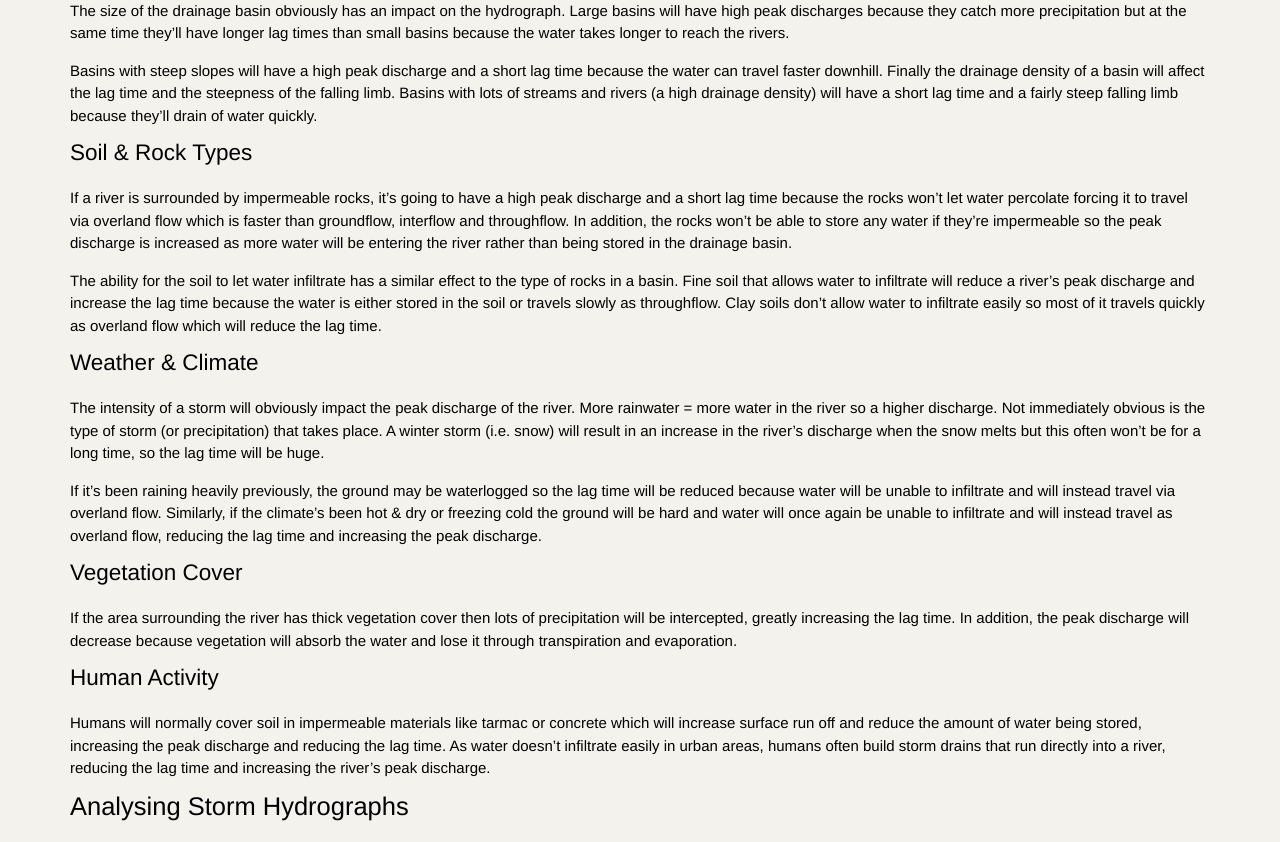
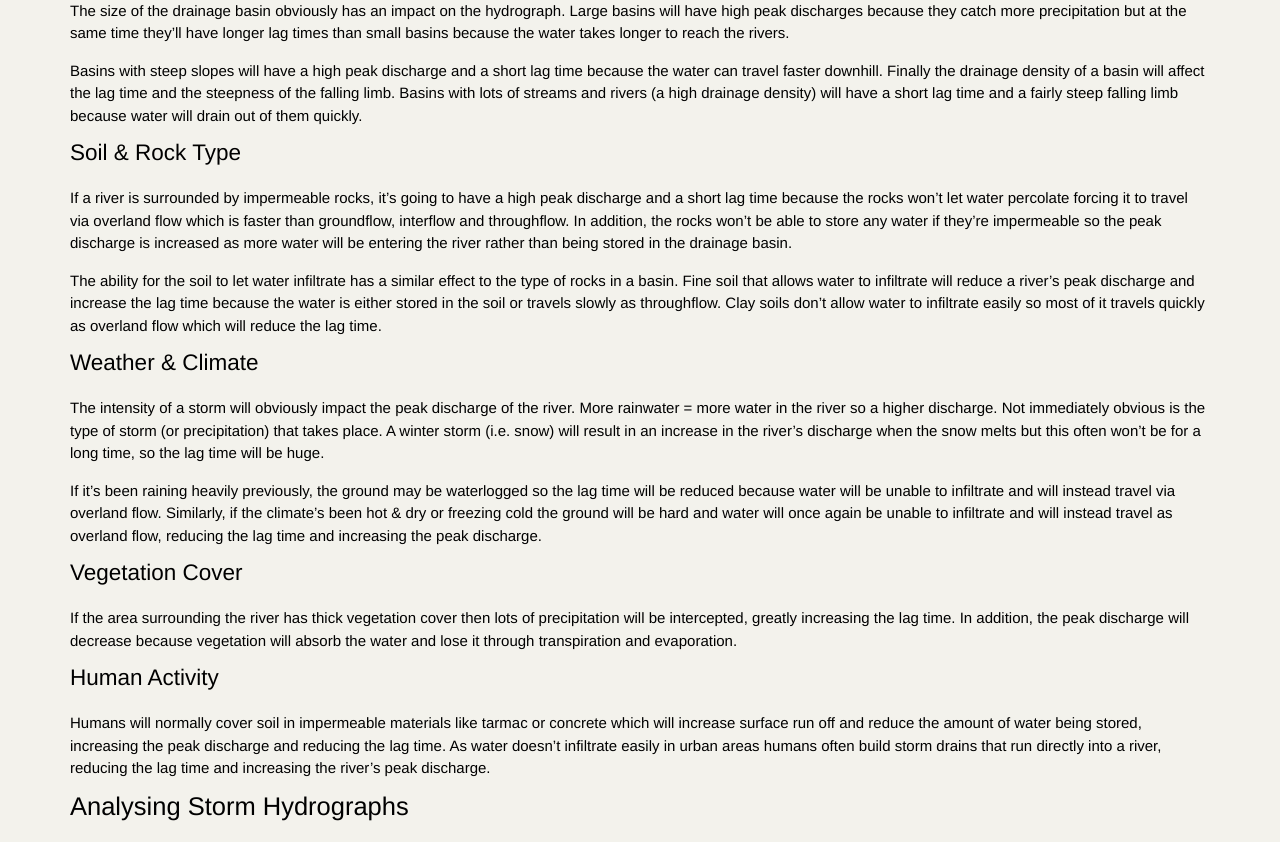
Before and after one commit to alexjohnj/geographyas, a Jekyll site: the page built from _posts/riversAndFlooding/2012-01-02-discharge-and-hydrographs.markdown, in a window 1280 px wide and 1400 px high, scrolled down 1064 px. Shown: the part 198-1040 px from the top of the window. Built offline with Jekyll 4.4.1, drawn with Linux system fonts in a browser that asks for light colours; nearby versions of some CDN libraries; some of the changed text lies outside the part shown.

Commit message:
Spelling and grammar corrections to “Discharge & Hydrographs” page.

```diff
--- a/_posts/riversAndFlooding/2012-01-02-discharge-and-hydrographs.markdown
+++ b/_posts/riversAndFlooding/2012-01-02-discharge-and-hydrographs.markdown
@@ -20,9 +20,9 @@ The shape of a hydrograph is altered by a few different things. One factor is th
 
 The size of the drainage basin obviously has an impact on the hydrograph. Large basins will have high peak discharges because they catch more precipitation but at the same time they’ll have longer lag times than small basins because the water takes longer to reach the rivers.
 
-Basins with steep slopes will have a high peak discharge and a short lag time because the water can travel faster downhill. Finally the drainage density of a basin will affect the lag time and the steepness of the falling limb. Basins with lots of streams and rivers (a high drainage density) will have a short lag time and a fairly steep falling limb because they’ll drain of water quickly.
+Basins with steep slopes will have a high peak discharge and a short lag time because the water can travel faster downhill. Finally the drainage density of a basin will affect the lag time and the steepness of the falling limb. Basins with lots of streams and rivers (a high drainage density) will have a short lag time and a fairly steep falling limb because water will drain out of them quickly.
 
-### Soil & Rock Types
+### Soil & Rock Type
 
 If a river is surrounded by impermeable rocks, it’s going to have a high peak discharge and a short lag time because the rocks won’t let water percolate forcing it to travel via overland flow which is faster than groundflow, interflow and throughflow. In addition, the rocks won’t be able to store any water if they’re impermeable so the peak discharge is increased as more water will be entering the river rather than being stored in the drainage basin.
 
@@ -40,7 +40,7 @@ If the area surrounding the river has thick vegetation cover then lots of precip
 
 ### Human Activity
 
-Humans will normally cover soil in impermeable materials like tarmac or concrete which will increase surface run off and reduce the amount of water being stored, increasing the peak discharge and reducing the lag time. As water doesn’t infiltrate easily in urban areas, humans often build storm drains that run directly into a river, reducing the lag time and increasing the river’s peak discharge.
+Humans will normally cover soil in impermeable materials like tarmac or concrete which will increase surface run off and reduce the amount of water being stored, increasing the peak discharge and reducing the lag time. As water doesn’t infiltrate easily in urban areas humans often build storm drains that run directly into a river, reducing the lag time and increasing the river’s peak discharge.
 
 ## Analysing Storm Hydrographs
 
```
Also changed, not shown: other parts of _posts/riversAndFlooding/2012-01-02-discharge-and-hydrographs.markdown (+2 -2 lines).
